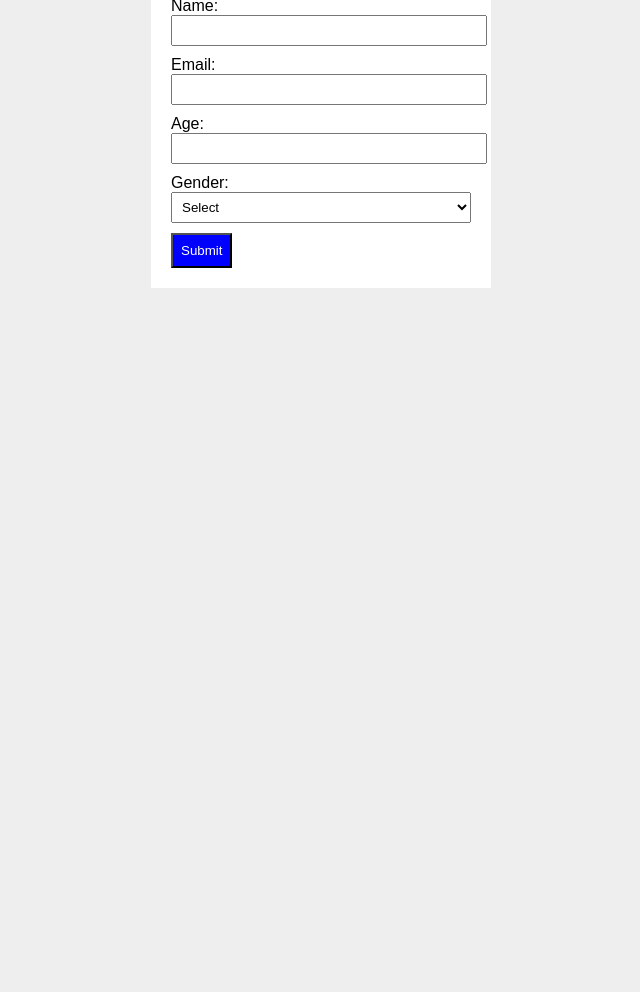
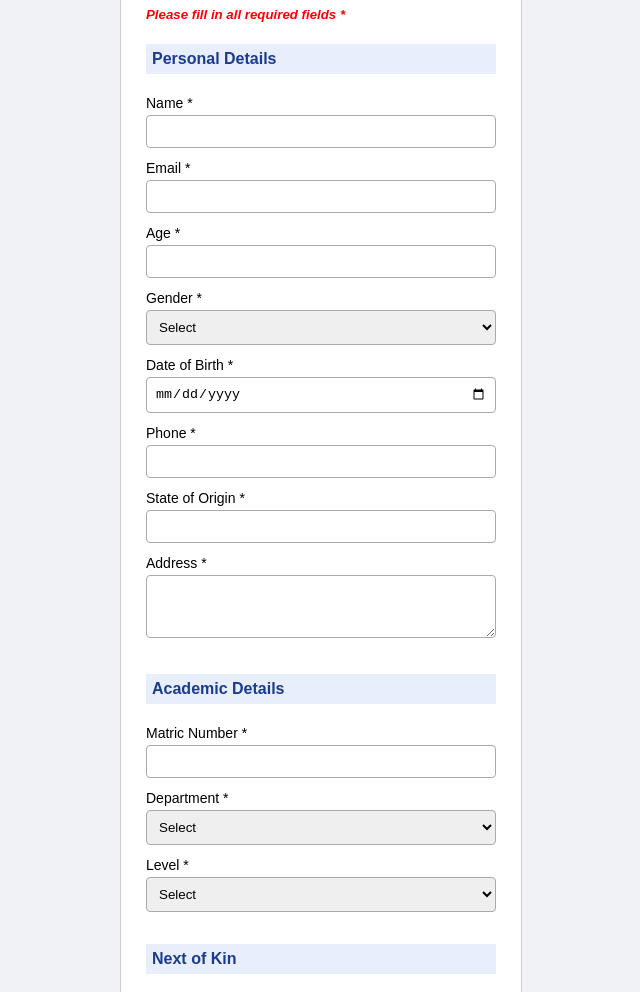
Before and after one commit to patriarchpam/GROUP18_SEN305, a plain HTML site: page index.html in a window 1280 px wide. Shown: the part 112-1104 px from the top of the page, without its empty margins (319-959 px from the left). Before the commit the page ends 800 px from the top, so only its background shows below. Drawn offline with Linux system fonts and the light colour scheme.

Commit message:
FORM UPDATED

```diff
--- a/index.html
+++ b/index.html
@@ -3,38 +3,164 @@
 <head>
 <title>Student Bio Data</title>
 <style>
-  body { font-family: Arial; background: #eee; }
-  form { width: 300px; margin: 30px auto; padding: 20px; background: white; }
-  input, select { width: 100%; margin-bottom: 10px; padding: 6px; }
-  button { background: blue; color: white; padding: 8px; }
+  body {
+    font-family: Arial;
+    background: #f0f2f5;
+  }
+  form {
+    width: 350px;
+    margin: 30px auto;
+    padding: 25px;
+    background: white;
+    border: 1px solid #ccc;
+    border-radius: 8px;
+  }
+  h3 {
+    text-align: center;
+    color: #1a3c8f;
+  }
+  h4 {
+    background: #e8eefc;
+    padding: 6px;
+    margin-top: 20px;
+    color: #1a3c8f;
+  }
+  label {
+    display: block;
+    margin-bottom: 4px;
+    font-size: 14px;
+  }
+  input, select, textarea {
+    width: 100%;
+    padding: 8px;
+    margin-bottom: 12px;
+    border: 1px solid #aaa;
+    border-radius: 4px;
+    box-sizing: border-box;
+  }
+  button {
+    width: 100%;
+    background: #1a3c8f;
+    color: white;
+    padding: 10px;
+    border: none;
+    border-radius: 4px;
+    font-size: 16px;
+  }
 </style>
 </head>
 <body>
 <form onsubmit="return check()">
   <h3>Student Bio Data</h3>
-  Name: <input type="text" id="name">
-  Email: <input type="text" id="email">
-  Age: <input type="number" id="age">
-  Gender:
-  <select id="gender">
+<h5 style="color: red;font-style: italic;"> Please fill in all required fields *</h5>
+  <h4>Personal Details</h4>
+  <label>Name *</label>
+  <input type="text" id="name" required>
+
+  <label>Email *</label>
+  <input type="text" id="email" required>
+
+  <label>Age *</label>
+  <input type="number" id="age" required>
+
+  <label>Gender *</label>
+  <select id="gender" required>
     <option value="">Select</option>
     <option>Male</option>
     <option>Female</option>
   </select>
+
+  <label>Date of Birth *</label>
+  <input type="date" id="dob" required>
+
+  <label>Phone *</label>
+  <input type="text" id="phone" required>
+
+  <label>State of Origin *</label>
+  <input type="text" id="state" required>
+
+  <label>Address *</label>
+  <textarea id="address" rows="3" required></textarea>
+
+  <h4>Academic Details</h4>
+  <label>Matric Number *</label>
+  <input type="text" id="matric" required>
+
+  <label>Department *</label>
+  <select id="department" required>
+    <option value="">Select</option>
+    <option>Computer Science</option>
+    <option>Software Engineering</option>
+    <option>Information Technology</option>
+    <option>Cyber Security</option>
+    <option>Mathematics</option>
+    <option>Physics</option>
+    <option>Accounting</option>
+    <option>Business Administration</option>
+    <option>Economics</option>
+    <option>Mass Communication</option>
+    <option>History</option>
+    <option>Law</option>
+    <option>Nursing</option>
+    <option>Pharmacy</option>
+    <option>Other</option>
+  </select>
+
+  <label>Level *</label>
+  <select id="level" required>
+    <option value="">Select</option>
+    <option>100</option>
+    <option>200</option>
+    <option>300</option>
+    <option>400</option>
+    <option>500</option>
+    <option>600</option>
+  </select>
+
+  <h4>Next of Kin</h4>
+  <label>Name *</label>
+  <input type="text" id="kinName" required>
+
+  <label>Phone *</label>
+  <input type="text" id="kinPhone" required>
+
   <button type="submit">Submit</button>
 </form>
-
 <script>
 function check() {
   var name = document.getElementById("name").value;
   var email = document.getElementById("email").value;
   var age = document.getElementById("age").value;
   var gender = document.getElementById("gender").value;
+  var dob = document.getElementById("dob").value;
+  var phone = document.getElementById("phone").value;
+  var state = document.getElementById("state").value;
+  var address = document.getElementById("address").value;
+  var matric = document.getElementById("matric").value;
+  var department = document.getElementById("department").value;
+  var level = document.getElementById("level").value;
+  var kinName = document.getElementById("kinName").value;
+  var kinPhone = document.getElementById("kinPhone").value;
 
   if (name == "") { alert("Enter your name"); return false; }
   if (email.indexOf("@") == -1) { alert("Enter a valid email"); return false; }
   if (age < 15 || age > 60) { alert("Age must be 15 to 60"); return false; }
   if (gender == "") { alert("Select gender"); return false; }
+  if (dob == "") { alert("Select date of birth"); return false; }
+  if (phone.length < 10 || isNaN(phone)) { alert("Enter a valid phone number"); return false; }
+  if (state == "") { alert("Enter state of origin"); return false; }
+  if (address == "") { alert("Enter your address"); return false; }
+  if (matric == "") { alert("Enter matric number"); return false; }
+  if (department == "") { alert("Select your department"); return false; }
+  if (level == "") { alert("Select your level"); return false; }
+  if (kinName == "") { alert("Enter next of kin name"); return false; }
+  if (kinPhone.length < 10 || isNaN(kinPhone)) { alert("Enter a valid next of kin phone"); return false; }
+
+  var student = { name: name, email: email, age: age, gender: gender,
+    dob: dob, phone: phone, state: state, address: address,
+    matric: matric, department: department, level: level,
+    kinName: kinName, kinPhone: kinPhone };
+  localStorage.setItem("student", JSON.stringify(student));
 
   alert("Form submitted successfully");
   return true;
```
